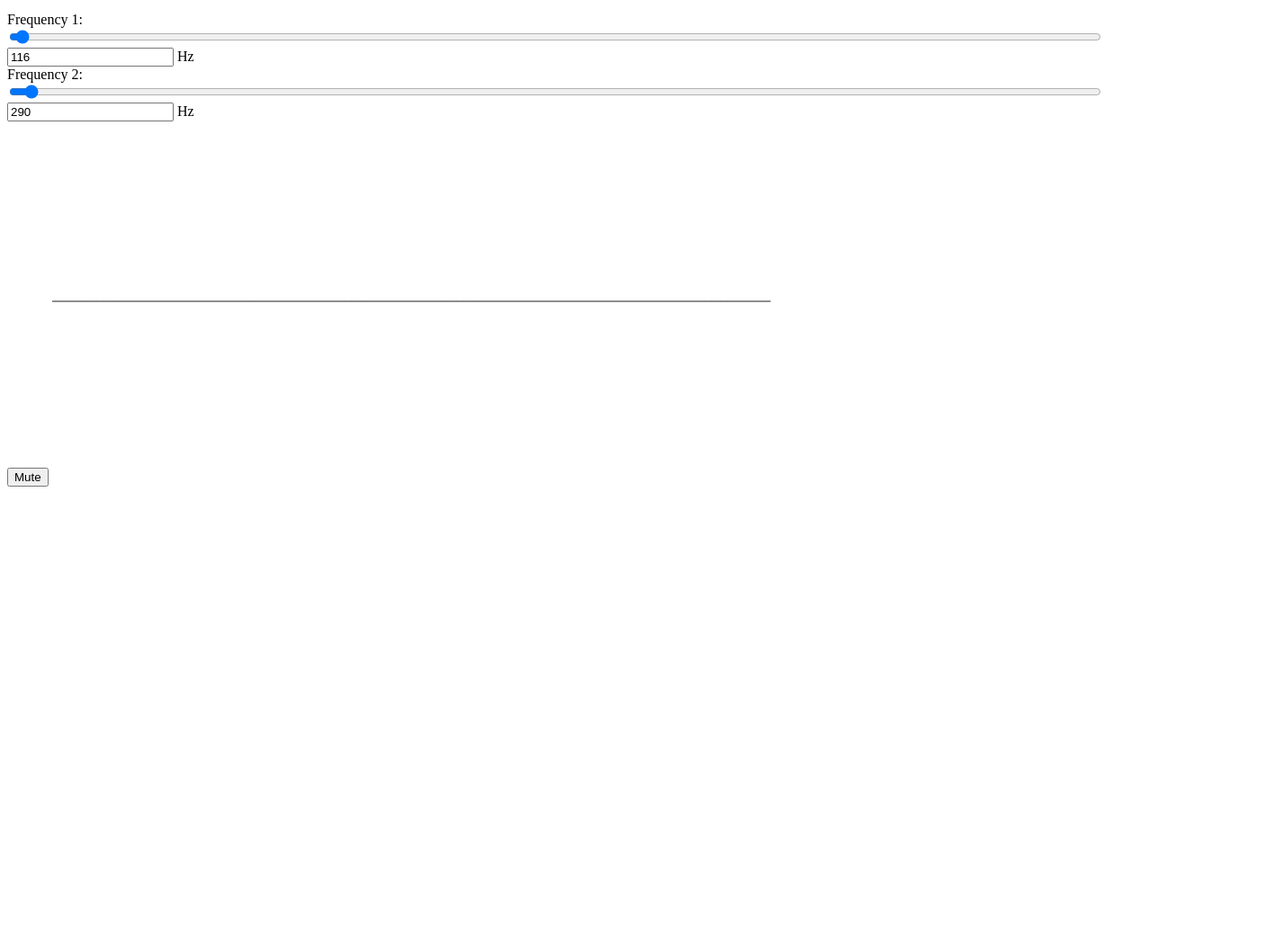
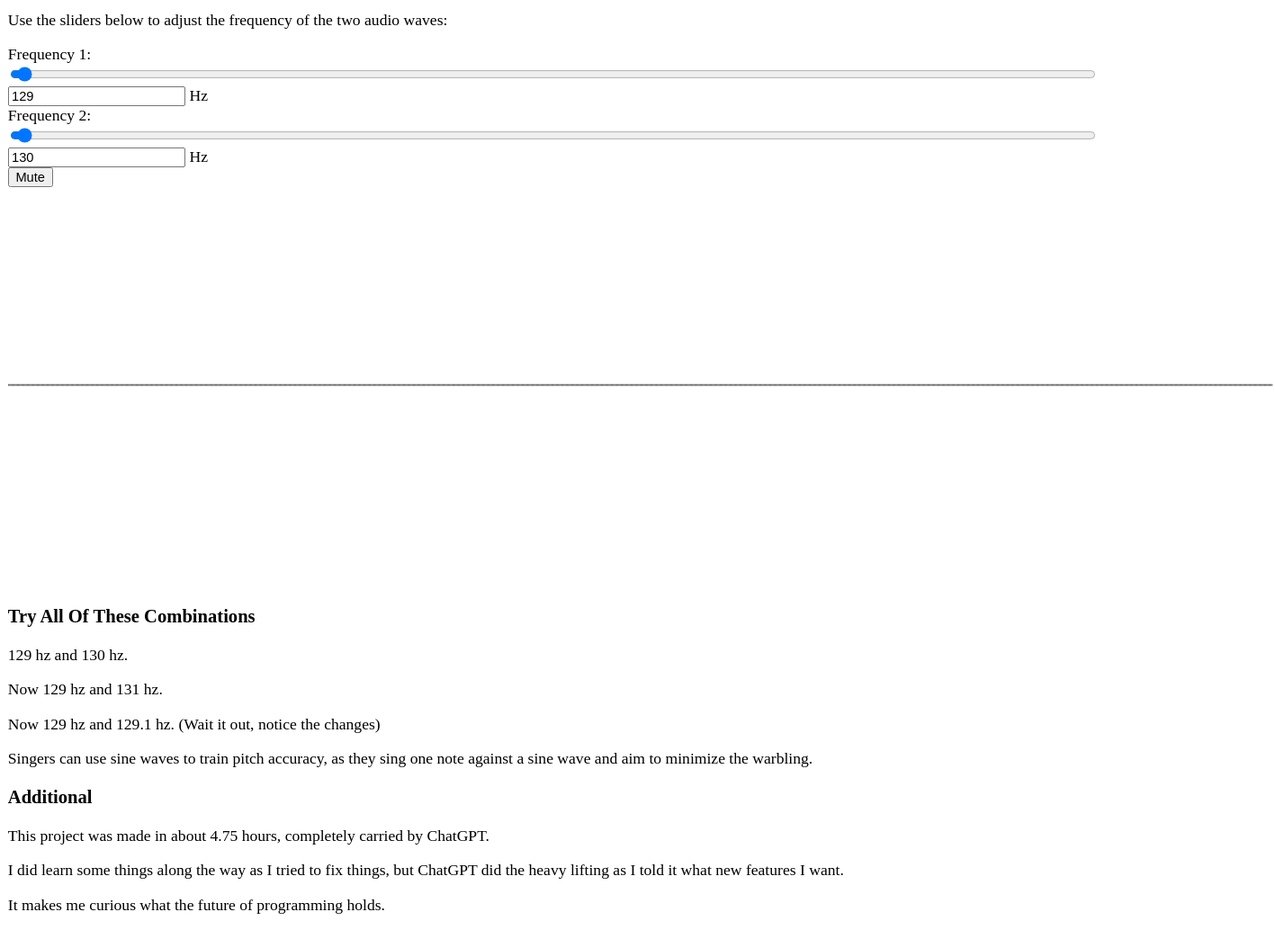
Before and after one commit to pbanuru/SineInterferenceWarbling, a plain HTML site: page index.html in a window 1280 px wide. Shown: the part 135-1169 px from the top of the page at 90% size, 1417 px wide, since content can reach past the window. Before the commit the page ends 800 px from the top, so only its background shows below. Drawn offline with Linux system fonts and the light colour scheme.

Commit message:
Added description and zoom

```diff
--- a/index.html
+++ b/index.html
@@ -3,9 +3,10 @@
 <head>
   <title>Audio Frequency Demonstration</title>
 </head>
-<body>
+<body style="zoom: 110%">
   <h1>Audio Frequency Demonstration</h1>
   <p>This website demonstrates how audio waves of different frequencies blend together and cancel each other out, and how the closer two frequencies are, the slower the warbling will be.</p>
+
   <p>Use the sliders below to adjust the frequency of the two audio waves:</p>
   <div id="controls">
     <label for="frequency1">Frequency 1:</label>
@@ -19,6 +20,17 @@
 
   <button id="mute-button">Mute</button>
   <canvas id="waveform" width="800" height="400"></canvas>
+  <h3>Try All Of These Combinations</h3>
+  <p>129 hz and 130 hz.</p>
+  <p>Now 129 hz and 131 hz.</p>
+  <p>Now 129 hz and 129.1 hz. (Wait it out, notice the changes)</p>
+  <p>Singers can use sine waves to train pitch accuracy, as they sing one note against a sine wave and aim to minimize the warbling.</p>
+
+  <h3>Additional</h3>
+  <p>This project was made in about 4.75 hours, completely carried by ChatGPT.</p>
+  <p>I did learn some things along the way as I tried to fix things, but ChatGPT did the heavy lifting as I told it what new features I want.</p>
+  <p>It makes me curious what the future of programming holds.</p>
+
   <script>
 
     // get references to the canvas, the sliders, and the mute button
@@ -40,14 +52,17 @@
     frequency2Slider.max = maxValue;
 
     // set the minimum and maximum values for the current frequencies.
-    var currentFrequency1 = 116;
-    var currentFrequency2 = 290;
+    var currentFrequency1 = 129;
+    var currentFrequency2 = 130;
 
     // set the minimum and maximum values for the frequency values
     frequency1Display.value = currentFrequency1;
     frequency2Display.value = currentFrequency2;
     frequency1Slider.value = currentFrequency1;
     frequency2Slider.value = currentFrequency2;
+
+    // Set canvas width
+    canvas.width = window.innerWidth;
 
     // Make canvas have red background 1
     // var ctx = canvas.getContext('2d');
```
